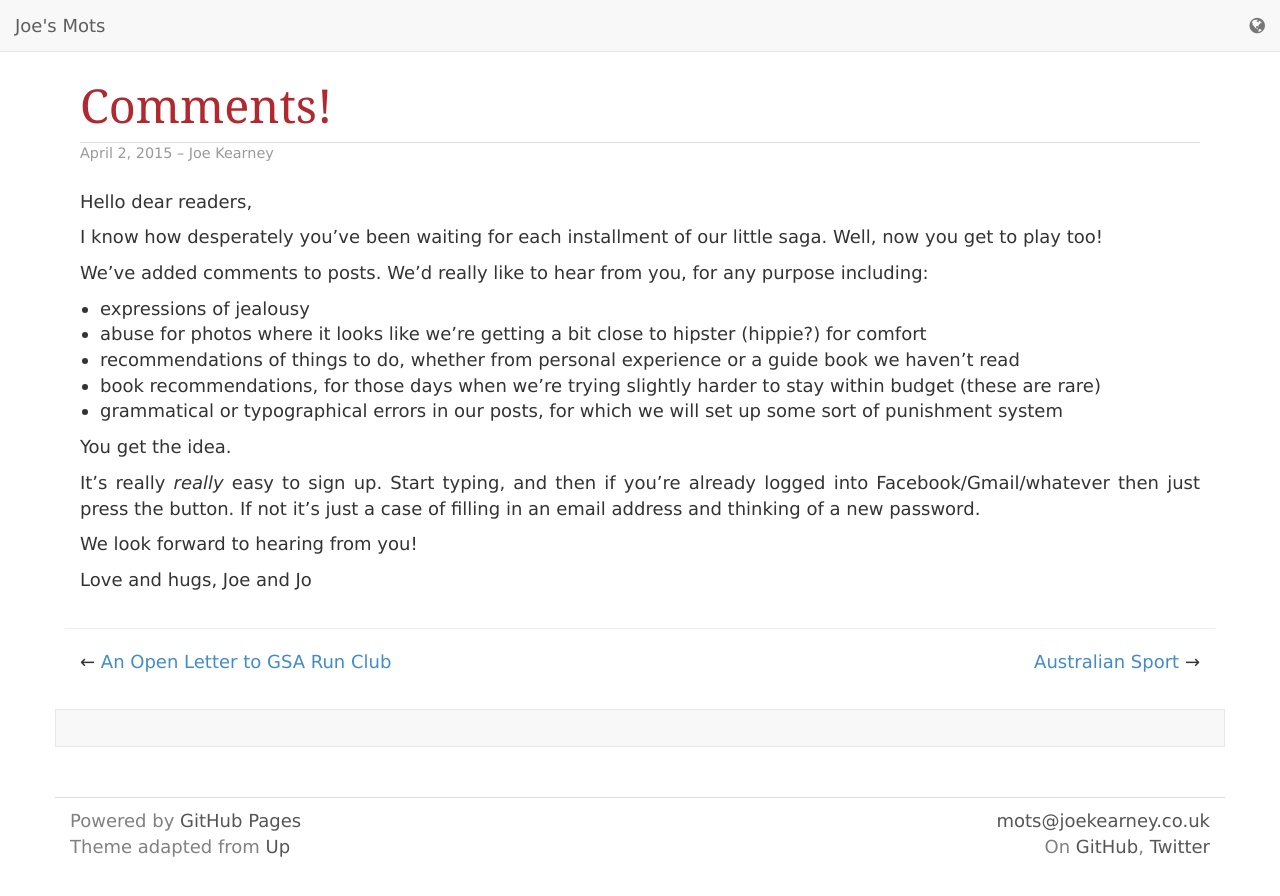
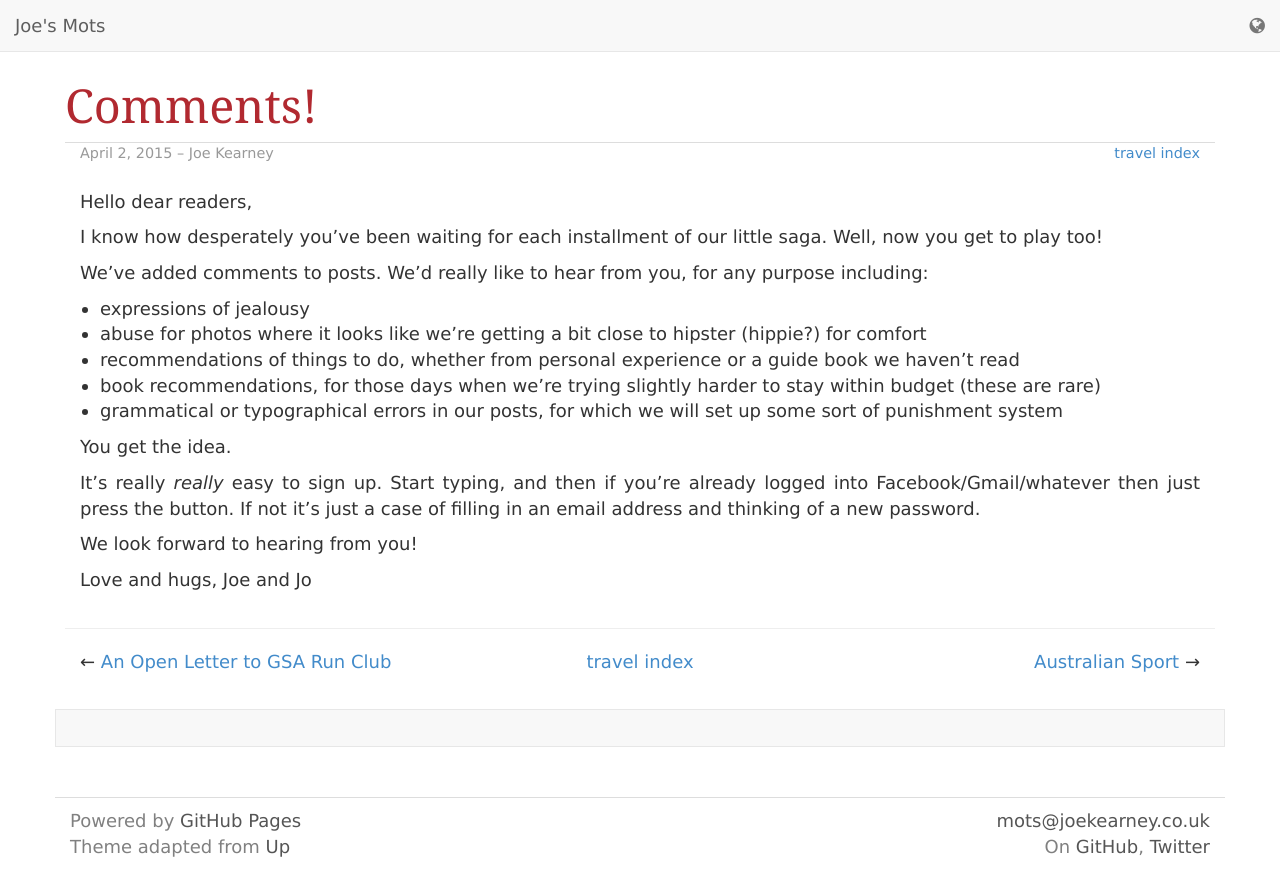
Before and after one commit to joekearney/joekearney.github.io, a Jekyll site: the page built from _posts/2015-04-02-comments.md, in a window 1280 px wide. Shown: the top 896 px of the page. Built offline with Jekyll 4.4.1, drawn with Linux system fonts in a browser that asks for light colours; some web fonts are replaced; comment, search, counter and statistics services are not loaded.

Commit message:
add link to index in travel posts

```diff
--- a/_layouts/post.html
+++ b/_layouts/post.html
@@ -11,7 +11,7 @@ layout: layout
 
 <div class="container">
   <article>
-    <div class="title-group">
+    <div class="row title-group">
       <h1 class="h1 title title-colour">
         <a href="{{ page.url }}">{{ page.title | replace:'-','&ndash;' }}</a>
         {% unless page.description == blank %}
@@ -21,7 +21,16 @@ layout: layout
     </div>
 
     <section class="byline">
-      {{ page.date | date: "%B %e, %Y" }} &ndash; {{ page.author}}
+      <div class="row">
+        <div class="col-xs-8">
+          {{ page.date | date: "%B %e, %Y" }} &ndash; {{ page.author }}
+        </div>
+        <div class="col-xs-4 article-index-link">
+          {% if catg_name == 'travel' %}
+            <a href="/travel-index.html">travel index</a>
+          {% endif %}
+        </div>
+      </div>
     </section>
 
     {% if page.tags contains 'draft' %}
@@ -34,15 +43,20 @@ layout: layout
     {% for post in catg_posts %}
       {% if post.title == page.title %}
         <hr></hr>
-        <div class="col-sm-6 prev-article-link">
+        <div class="col-xs-4 prev-article-link">
           {% unless forloop.last %}
             {% assign next = catg_posts[forloop.index] %}
-            &larr; <a href="{{ site.url }}{{ next.url }}">{{ next.title }}</a>
+            &larr; <a href="{{ next.url }}">{{ next.title }}</a>
           {% endunless %}
         </div>
-        <div class="col-sm-6 next-article-link">
+        <div class="col-xs-4 article-index-link">
+          {% if post.categories contains 'travel' %}
+            <a href="/travel-index.html">travel index</a>
+          {% endif %}
+        </div>
+        <div class="col-xs-4 next-article-link">
           {% unless forloop.first %}
-            <a href="{{ site.url }}{{ prev.url }}">{{ prev.title }}</a> &rarr;
+            <a href="{{ prev.url }}">{{ prev.title }}</a> &rarr;
           {% endunless %}
         </div>
       {% endif %}
--- a/css/main.css
+++ b/css/main.css
@@ -224,3 +224,9 @@ table.highlighttable td.linenos pre code {
 .next-article-link {
   text-align: right;
 }
+.article-index-link {
+  text-align: center;
+}
+.byline .article-index-link {
+  text-align: right;
+}
```
